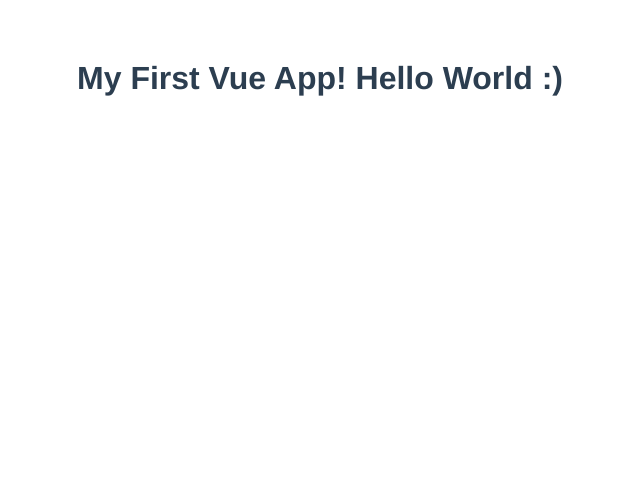
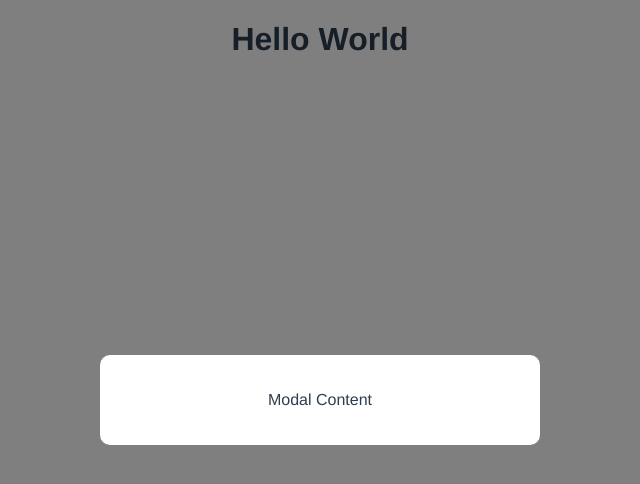
Before and after one commit to badawi1713/learn-vue, a Vue app in the folder 02-vue-cli/: page / in a window 1280 px wide. Shown: the top 484 px of the page, without its empty margins (320-960 px from the left). Built offline with nearby package versions, Linux system fonts and the light colour scheme.

Commit message:
feat: add multiple components

```diff
--- a/02-vue-cli/src/App.vue
+++ b/02-vue-cli/src/App.vue
@@ -1,17 +1,29 @@
 <template>
-  <h1>{{title}}</h1>
+  <Modal />
+  <h1>Hello World</h1>
 </template>
 
 <script>
+import Modal from "./components/Modal.vue";
+
 export default {
   name: "App",
   components: {
+    Modal,
   },
-  data(){
+  data() {
     return {
-      title: 'My First Vue App! Hello World :)'
-    }
-  }
+      title: "My First Vue App! Hello World :)",
+    };
+  },
+  methods: {
+    clickHandler() {
+      // console.log(this.$refs.name.value)
+      // alert(this.$refs.name.value)
+      this.$refs.name.focus();
+      // this.$refs.name.classList.add('active')
+    },
+  },
 };
 </script>
 
@@ -22,6 +34,11 @@
   -moz-osx-font-smoothing: grayscale;
   text-align: center;
   color: #2c3e50;
-  margin-top: 60px;
+  margin: 0;
+  padding: 0;
+  box-sizing: border-box;
+}
+.active {
+  border: 2px solid #020202;
 }
 </style>
--- /dev/null
+++ b/02-vue-cli/src/components/Modal.vue
@@ -0,0 +1,36 @@
+<template>
+  <div class="backdrop">
+    <div class="modal">
+      <p>Modal Content</p>
+    </div>
+  </div>
+</template>
+
+<script>
+export default {
+  name: "Modal",
+};
+</script>
+
+<style scoped>
+.modal {
+  width: 400px;
+  padding: 20px;
+  margin: auto;
+  background: #fff;
+  border-radius: 10px;
+}
+
+.backdrop {
+  top: 0;
+  left: 0;
+  position: fixed;
+  background: rgba(0, 0, 0, 0.5);
+  width: 100%;
+  height: 100%;
+  display: flex;
+  flex-direction: column;
+  justify-content: center;
+  align-items: center;
+}
+</style>
```
Also changed, not shown: 1 other file (tests, documents, lock files or other folders).
